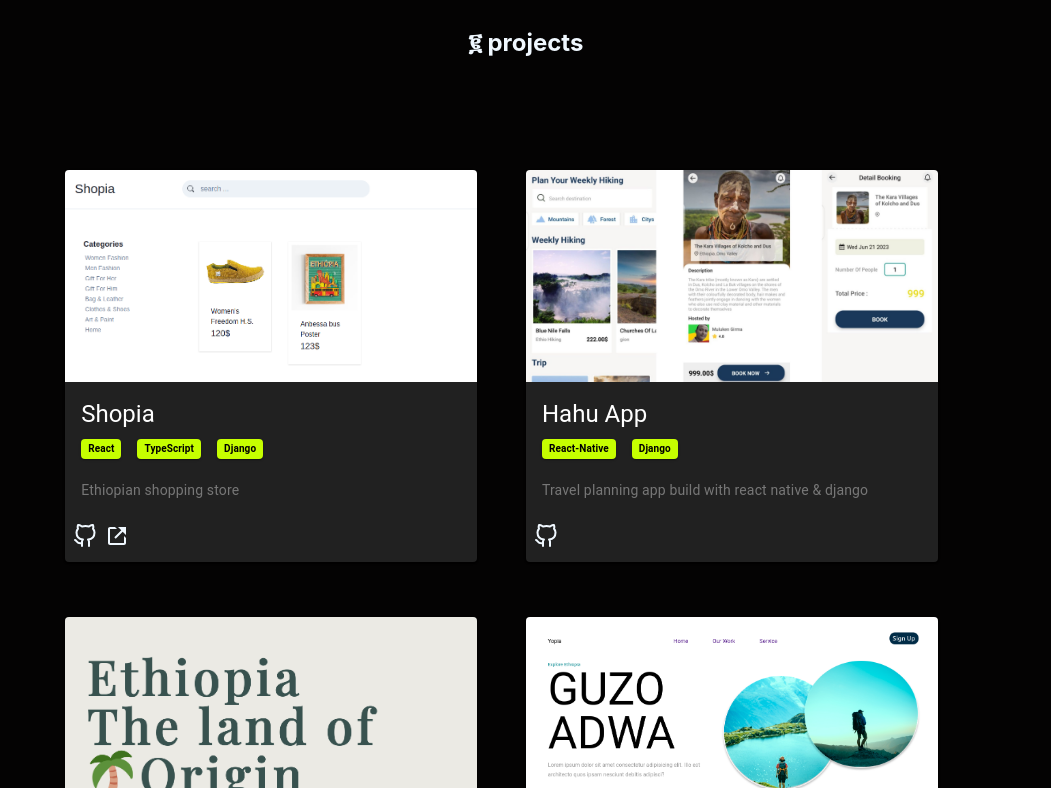
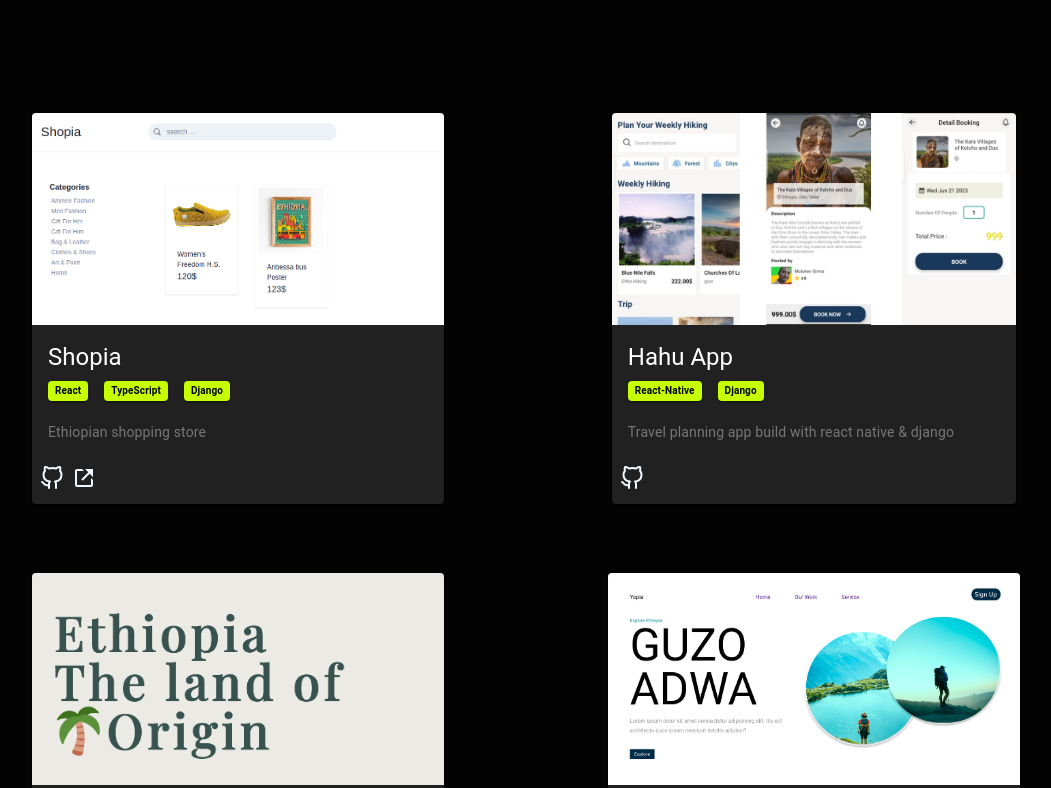
Before and after one commit to Yonasketema/yonask, a React (Create React App) app: page / in a window 1280 px wide. Shown: the part 1352-2140 px from the top of the page, without its empty margins (114-1165 px from the left). Built offline with nearby package versions, Linux system fonts and the light colour scheme.

Commit message:
fix : project card responsiveness css

```diff
--- a/src/App.js
+++ b/src/App.js
@@ -58,7 +58,6 @@ function App() {
           className="intro"
           style={{
             width: "50%",
-
             color: "#9999",
             marginBottom: "6rem",
           }}
@@ -81,7 +80,7 @@ function App() {
 
       <section
         style={{
-          padding: "5% 10%",
+
           lineHeight: "1.3",
         }}
       >
@@ -100,7 +99,8 @@ function App() {
             style={{
               marginBottom: "2rem",
               display: "grid",
-              gridTemplateColumns: "1fr 1fr",
+              gridTemplateColumns: "repeat(auto-fill, minmax(50%, 1fr))",
+               placeItems: "center",
             }}
           >
             <Project
```
